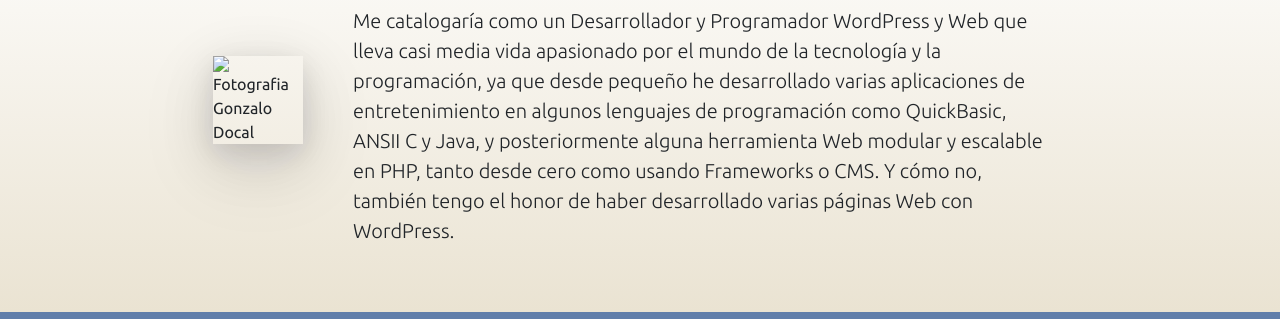
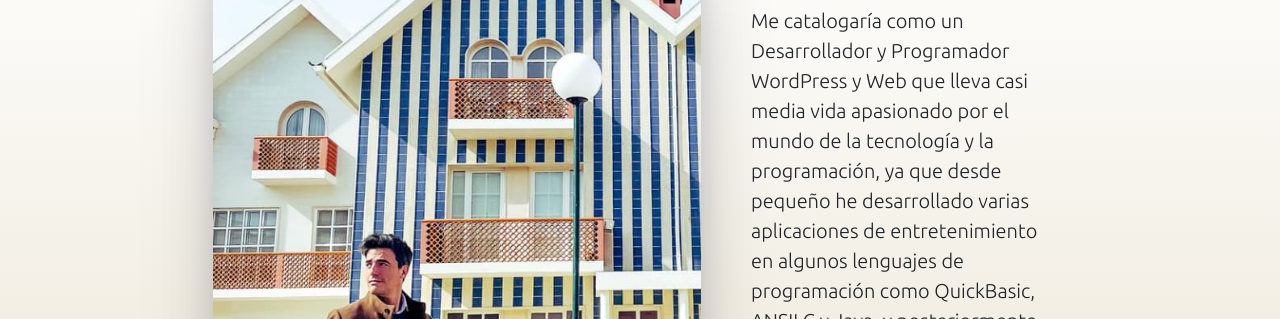
Before and after one commit to gonzado/portfolio-DocalGarcia, a website: page pages/sobremi.html in a window 1280 px wide. Shown: the part 482-801 px from the top of the page. Drawn offline with nearby package versions, Linux system fonts and the light colour scheme.

Commit message:
Servidor 3.0

```diff
--- a/pages/sobremi.html
+++ b/pages/sobremi.html
@@ -64,7 +64,7 @@
         </section>
         <section>
             <div class="biografiaPrincipal">
-                <img src="../img/biografiaDev.png" alt="Fotografia Gonzalo Docal">
+                <img src="../img/biografiaDev.jpeg" alt="Fotografia Gonzalo Docal">
                 <div>
                     <h2>Mi biografía</h2>
                     <p>Me catalogaría como un Desarrollador y Programador WordPress y Web que lleva casi media vida apasionado por el mundo de la tecnología y la programación, ya que desde pequeño he desarrollado varias aplicaciones de entretenimiento en algunos lenguajes de programación como QuickBasic, ANSII C y Java, y posteriormente alguna herramienta Web modular y escalable en PHP, tanto desde cero como usando Frameworks o CMS. Y cómo no, también tengo el honor de haber desarrollado varias páginas Web con WordPress.</p>
```
